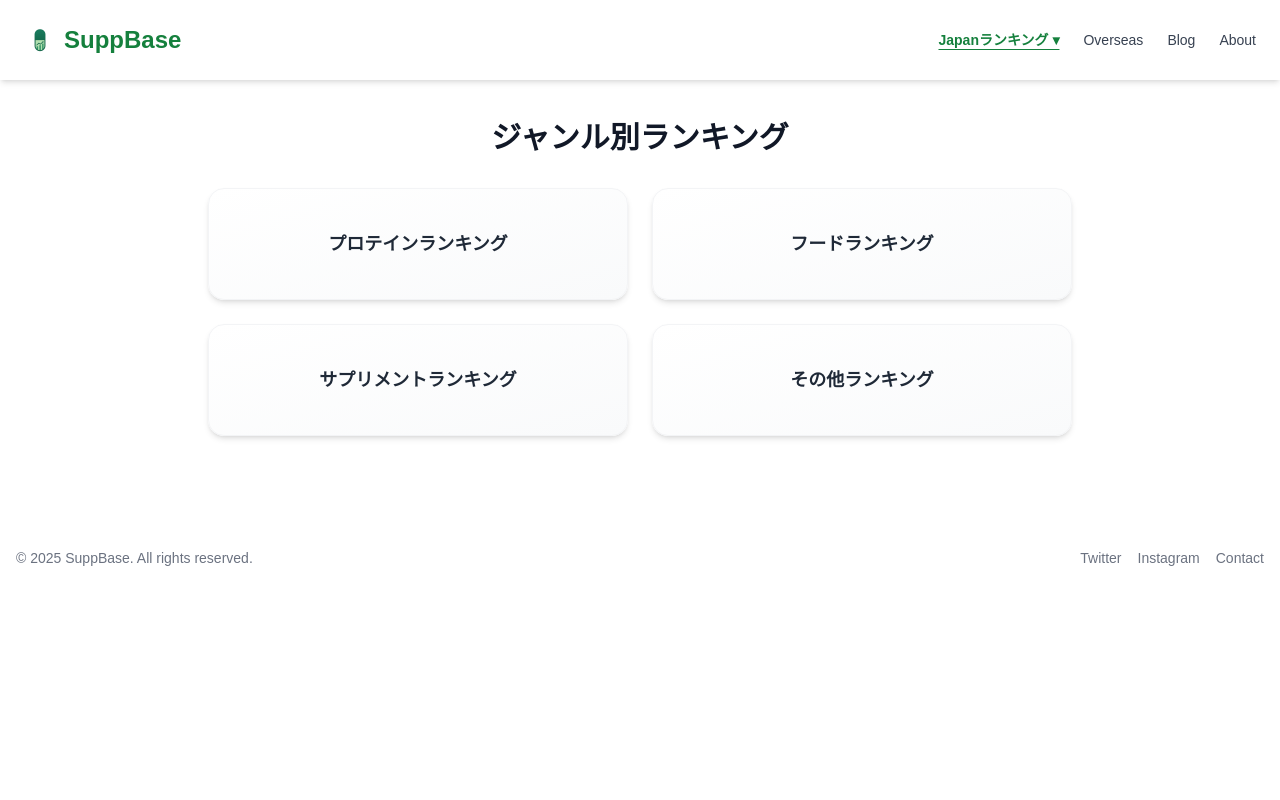
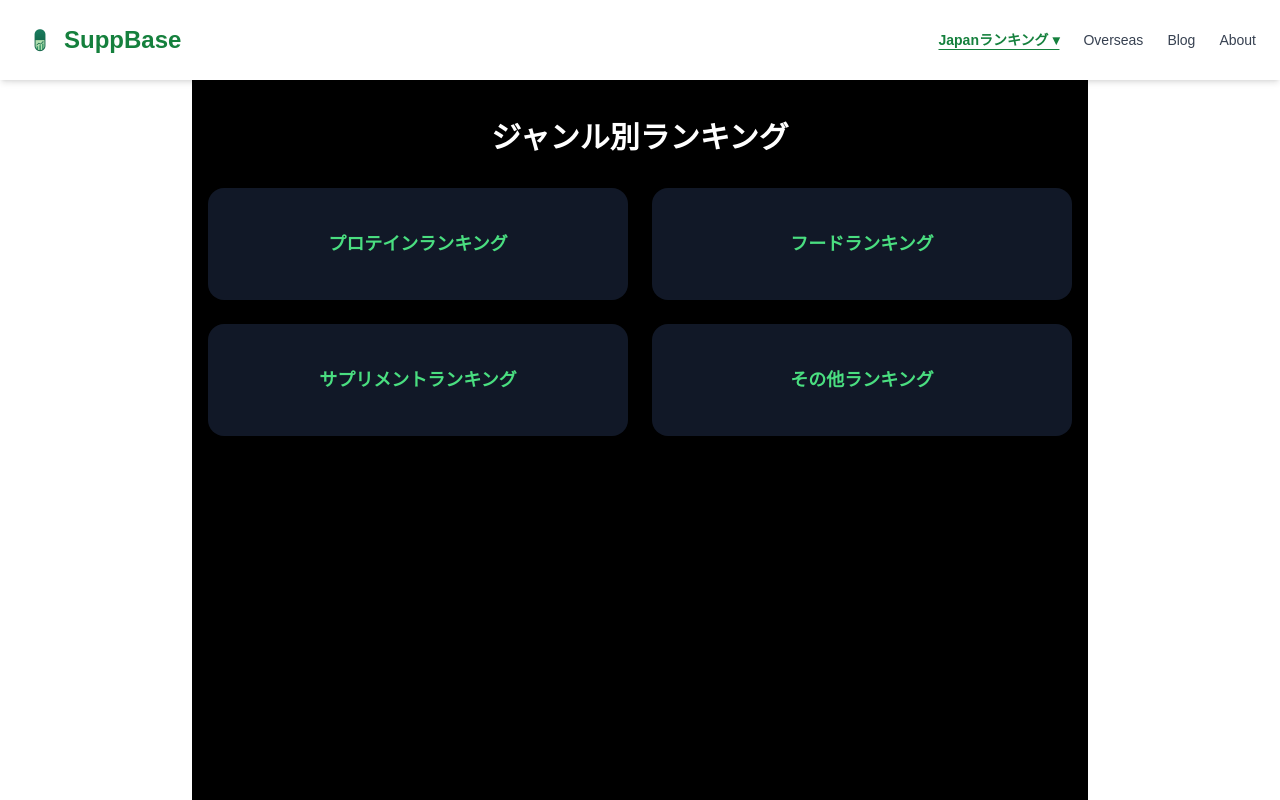
Before and after one commit to creative-center-japan/suppbase, a Next.js app: page /rankings/japan in a window 1280 px wide. Shown: the top 800 px of the page. Built offline with nearby package versions, Linux system fonts and the light colour scheme.

Commit message:
JapanランキングのタイルUI変更とスクリプト更新

```diff
--- a/src/app/rankings/japan/page.tsx
+++ b/src/app/rankings/japan/page.tsx
@@ -11,8 +11,10 @@ const genres = [
 
 export default function JapanRankingOverview() {
   return (
-    <main className="max-w-4xl mx-auto px-4 py-10">
-      <h1 className="text-3xl font-bold text-center mb-8">ジャンル別ランキング</h1>
+    <main className="max-w-4xl mx-auto px-4 py-10 bg-black text-white min-h-screen">
+      <h1 className="text-3xl font-bold text-center mb-8">
+        ジャンル別ランキング
+      </h1>
 
       <ul className="grid grid-cols-1 sm:grid-cols-2 gap-6">
         {genres.map((item) => (
@@ -20,9 +22,9 @@ export default function JapanRankingOverview() {
             <Link
               href={item.href}
               className="flex items-center justify-center p-8 h-28 rounded-2xl
-                         border border-gray-100 bg-gradient-to-br from-white to-gray-50
-                         text-lg font-semibold text-gray-800 shadow-md
-                         hover:shadow-lg hover:-translate-y-0.5 transition-all duration-200"
+                         bg-gray-900 text-lg font-semibold text-green-400 shadow-md
+                         hover:bg-green-500 hover:text-white hover:shadow-lg
+                         hover:-translate-y-0.5 transition-all duration-200"
             >
               {item.label}
             </Link>
```
